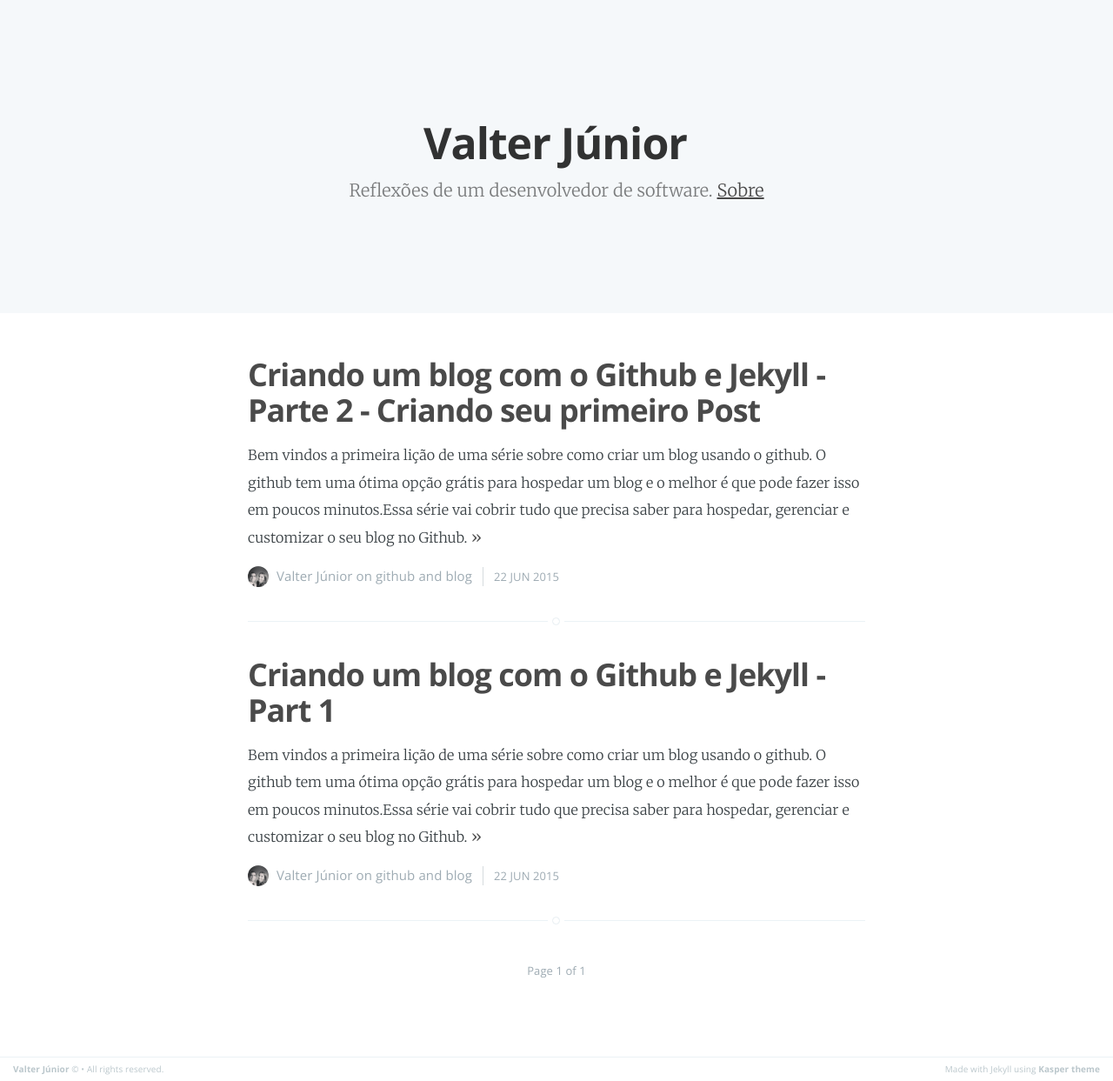
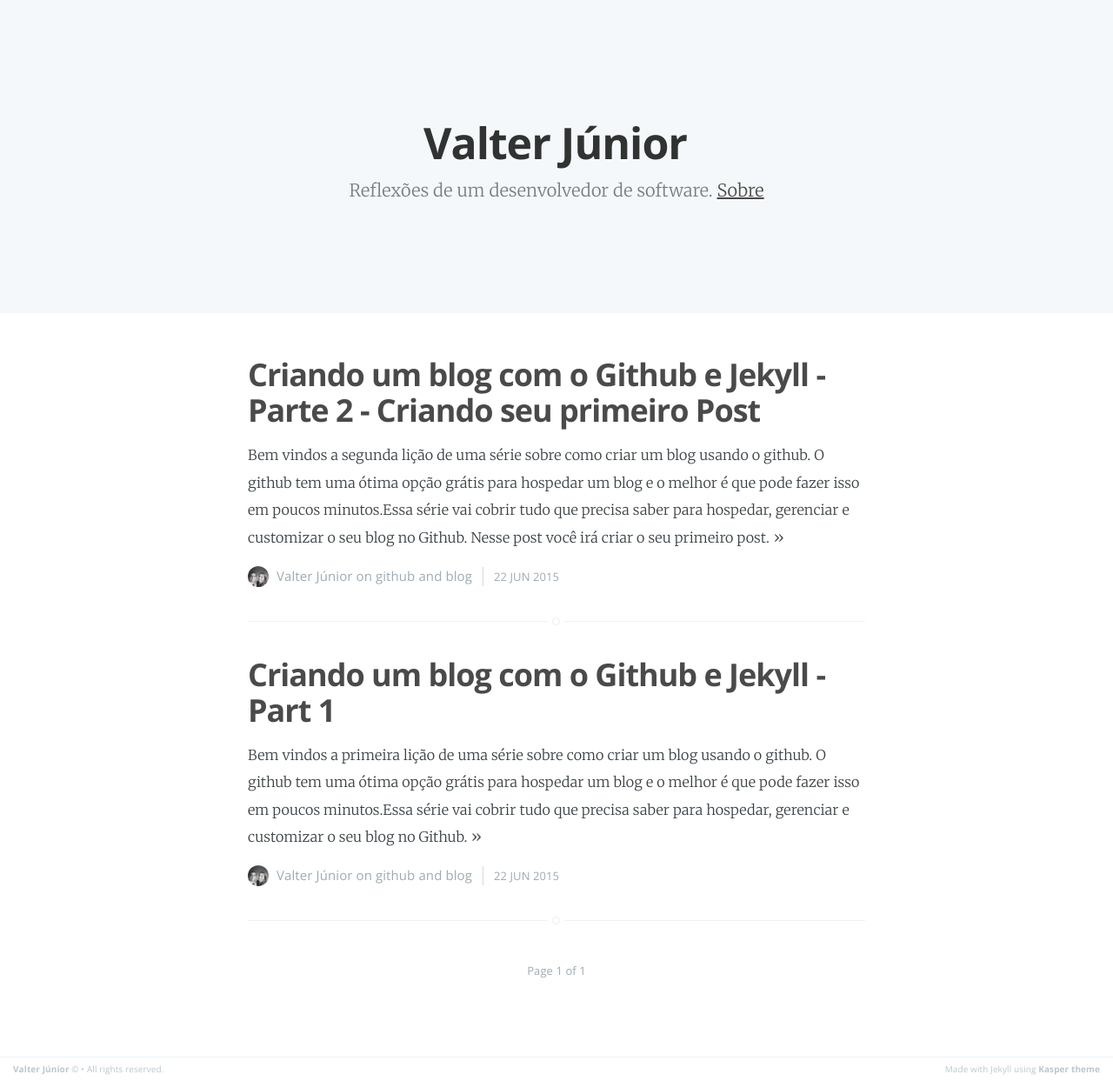
Before and after one commit to jvcjunior/jvcjunior.github.io, a Jekyll site: the page built from index.html, in a window 1280 px wide. Shown: the whole page at 87% size. Built offline with Jekyll 4.4.1, drawn with Linux system fonts in a browser that asks for light colours; Markdown is read by kramdown in place of the engine named in the settings; the list of posts is cut into pages by our own code; some of the changed lines change nothing that is shown.

Commit message:
Update 2015-06-22-criando-blog-github-com-jekyll-parte-2.markdown

```diff
--- a/_posts/2015-06-22-criando-blog-github-com-jekyll-parte-2.markdown
+++ b/_posts/2015-06-22-criando-blog-github-com-jekyll-parte-2.markdown
@@ -5,63 +5,20 @@
 categories: github blog
 ---
 
-Bem vindos a primeira lição de uma série sobre como criar um blog usando o github. O github tem uma ótima opção grátis para hospedar um blog e o melhor é que pode fazer isso em poucos minutos.Essa série vai cobrir tudo que precisa saber para hospedar, gerenciar e customizar o seu blog no Github.
+Bem vindos a segunda lição de uma série sobre como criar um blog usando o github. O github tem uma ótima opção grátis para hospedar um blog e o melhor é que pode fazer isso em poucos minutos.Essa série vai cobrir tudo que precisa saber para hospedar, gerenciar e customizar o seu blog no Github. Nesse post você irá criar o seu primeiro post.
 
 ## 1. Visão Geral
 
-Github usa uma engine chamada Jekyll que transforma linguagem de marcação em páginas Html estáticas. A vantagem disso está na performance que é melhor desde que você está apenas servindo html e não tem de se preocupar com hospedagem ou banco de dados.
+## 2. Criando o Arquivo
 
-A maneira mais fácil e rápida de começar com Jekyll é fazer um fork de um repositório Jekyll existente. Fork no git significa criar uma cópia do repositório para sua conta.
-
-O repositório que iremos usar para dar o fork é o "Jekyll Now" que se encontra em https://github.com/barryclark/jekyll-now.
-Um repositório baseado no Jekyll inclui muitas funcionalidades úteis para um blog tais como: Um tema bonito, marcador de código, botões para redes sociais, Api de comentário Disqus e Google analytics.
-
-## 2. Fork do Repositório
-Fazer um fork no Github é muito fácil. Vá até https://github.com/barryclark/jekyll-now e clique no botão de fork no github. Github vai criar uma cópia do repositório na sua conta.
-
- <figure>
-   <a class="img" href="{{ site.baseurl }}" style="background-image: url(/assets/images/fork_image.png); display:block;width:100px; height: 40px;">
-</a>
-</figure>
-
-## 3. Renomeando o Repositório
-Uma vez que fez um fork do repositório, você vai precisar ir nas configurações do seu novo repositório e o renomear para [username].github.io onde username você coloca o nome que desejar para o seu blog. O seu blog vai estar no endereço http://[username].github.io.
+## 3. Criando o metadata
 
 #### 3.1 Vá até settings
- <figure>
-   <a class="img" href="{{ site.baseurl }}" style="background-image: url(/assets/images/github_settings.png); background-size: 100%; display:block;width:100%; height: 350px;">
-</a>
-</figure>
 
-#### 3.2 Mude o nome
- <figure>
-   <a class="img" href="{{ site.baseurl }}" style="background-image: url(/assets/images/github_rename_blog.png); background-size: 100%; display:block;width:100%; height: 165px;">
-</a>
-</figure>
+## 4. Criando  o conteúdo
 
-No entanto, antes de olharmos para o seu blog, você precisa de alguns minutos para configurar alguns items no arquivo de configuração _config.yml.
+## 5. Salvar como rascunho
 
-## 4. Configurando o Repositório
+## 5. Publicando o post
 
- <figure>
-   <a class="img" href="{{ site.baseurl }}" style="background-image: url(/assets/images/github_config.png); background-size: 100%; display:block;width:100%; height: 355px;">
-</a>
-</figure>
-
-Tem algumas valores que você pode mudar:
-<ul>
-  <li>name - é o titulo do blog</li>
-  <li>description - é a descrição do blog</li>
-  <li>url - é a url do blog, que vai ser [username].github.io</li>
-</ul>
-
-Opcionalmente você pode configurar suas redes sociais que são mostradas na base do blog por preencher as contas na seção "footer-links" do arquivo _config.yml. Você pode editar o arquivo _config.yml diretamente no github. Uma vez feitas as alterações clique no botão verde para comitar.
-
-## 5. Acessando o seu blog
-Agora o seu blog está pronto. Abra o browser e navegue para http://[username].github.io, trocando [username] pelo username que escolheu anteriormente.
-
-## 6. Conclusão
-
-Em poucos minutos nós criamos o seu blog e colocamos para rodar. No decorrer dos próximos posts, você aprenderá como gerenciar, criar novas páginas, customizar o tema, e customizar o domínio do seu blog.
-
-No próximo post iremos criar nossa primeira página.
+ ## 6. Conclusão
```
